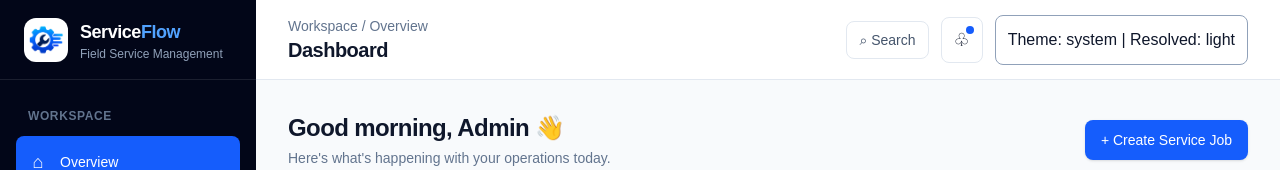
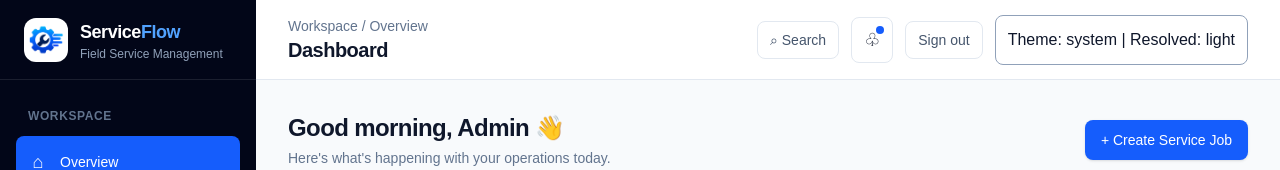
Before and after one commit to Hritik-Verma41/ServiceFlow, a Next.js app in the folder frontend/: page / in a window 1280 px wide. Shown: the top 170 px of the page. Built offline with nearby package versions, Linux system fonts and the light colour scheme; sample sign-in values are in the browser's storage.

Commit message:
feat: Add dashboard logout functionality

```diff
--- /dev/null
+++ b/frontend/src/app/components/logout-button.tsx
@@ -0,0 +1,24 @@
+"use client"
+
+import { useRouter } from "next/navigation";
+
+export function LogoutButton() {
+    const router = useRouter();
+
+    function handleLogout() {
+        sessionStorage.removeItem("accessToken");
+        sessionStorage.removeItem("refreshToken");
+
+        router.replace("/login");
+        router.refresh();
+    }
+
+    return (
+        <button
+            onClick={handleLogout}
+            className="rounded-lg border border-slate-200 px-3 py-2 text-sm font-medium text-slate-600 transition hover:bg-red-50 hover:text-red-600 dark:border-slate-700 dark:text-slate-300 dark:hover:bg-red-950/30 dark:hover:text-red-400"
+        >
+            Sign out
+        </button>
+    );
+}
--- a/frontend/src/app/page.tsx
+++ b/frontend/src/app/page.tsx
@@ -1,5 +1,6 @@
 import { AuthGuard } from "./components/auth-guard";
 import Image from "next/image";
+import { LogoutButton } from "./components/logout-button";
 import { ThemeToggle } from "./components/theme-toggle";
 
 const stats = [
@@ -117,7 +118,7 @@ export default function Home() {
                 ♧
                 <span className="absolute right-2 top-2 h-2 w-2 rounded-full bg-blue-600" />
               </button>
-
+              <LogoutButton />
               <ThemeToggle />
             </div>
           </header>
```
